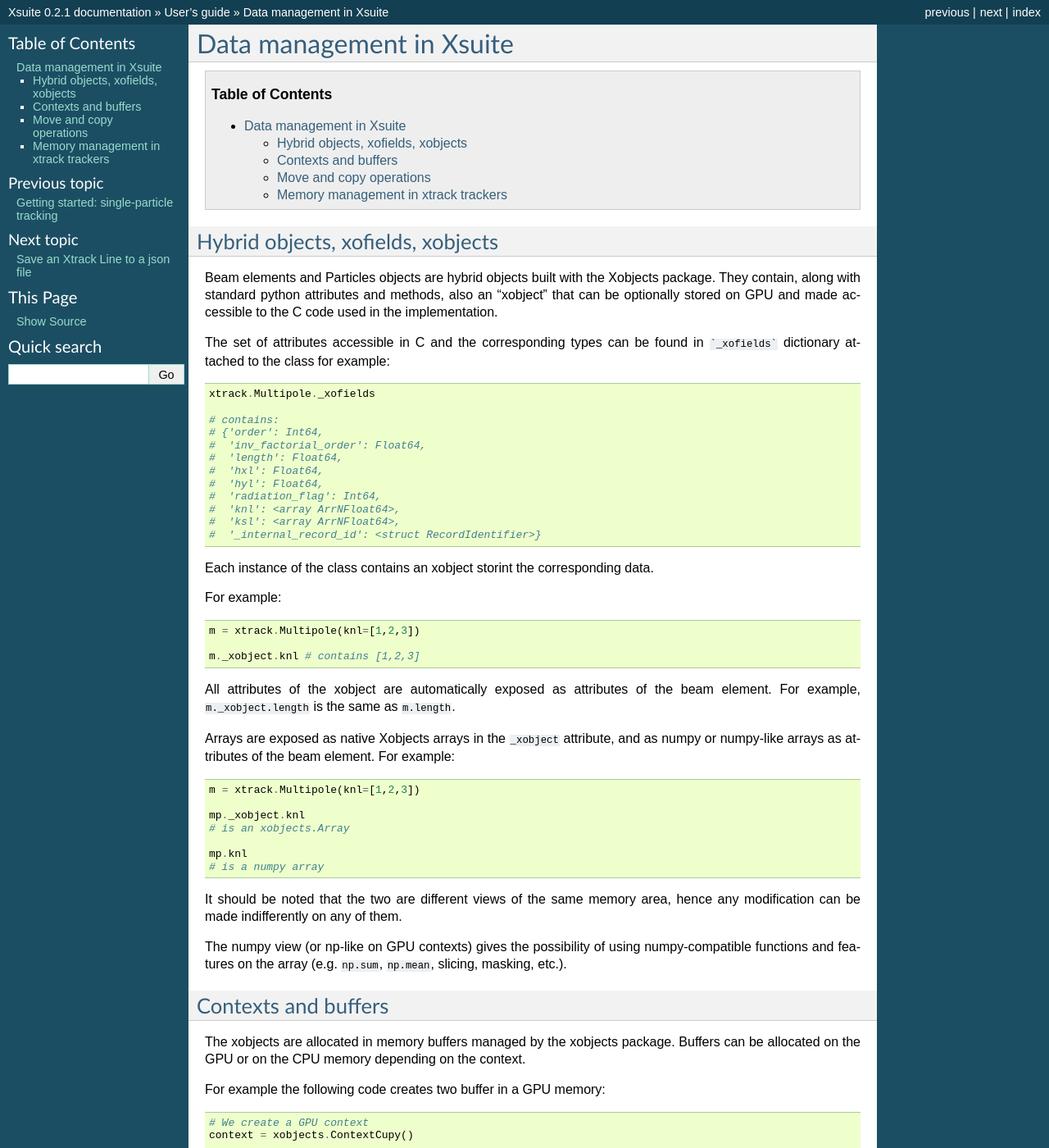
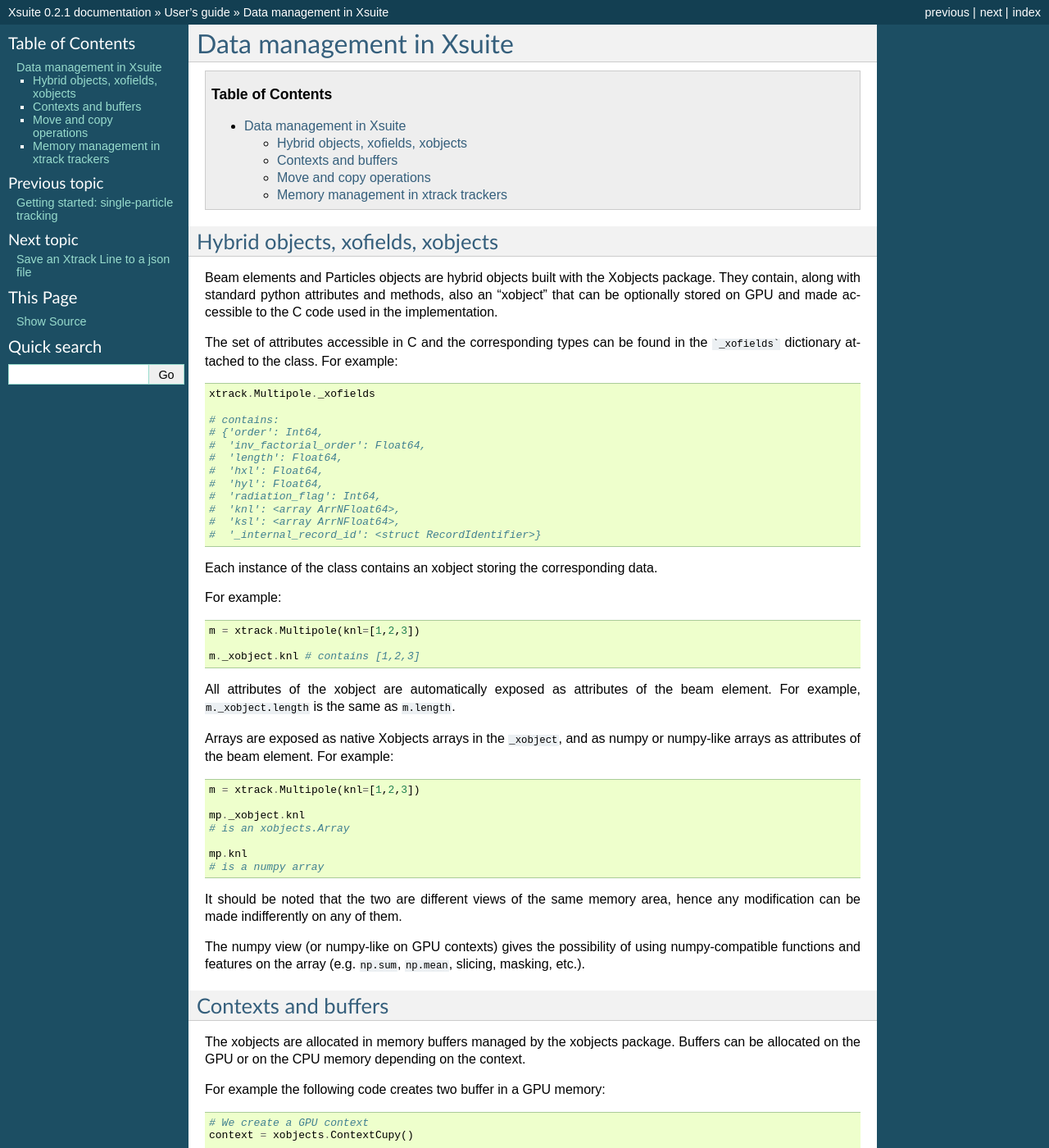
Before and after one commit to xsuite/xsuite, a Sphinx documentation site: the page built from docs/xsuite_data_management.rst, in a window 1280 px wide and 1400 px high. Shown: the whole window at 82% size. Built offline with Sphinx 7.4.7, drawn with Linux system fonts in a browser that asks for light colours; some of the changed text lies outside the part shown.

Commit message:
Quick push

````diff
--- a/docs/xsuite_data_management.rst
+++ b/docs/xsuite_data_management.rst
@@ -15,7 +15,7 @@
 the C code used in the implementation.
 
 The set of attributes accessible in C and the corresponding types can be found in
-```_xofields``` dictionary attached to the class for example:
+the ```_xofields``` dictionary attached to the class. For example:
 
 .. code-block:: python
 
@@ -32,7 +32,7 @@
     #  'ksl': <array ArrNFloat64>,
     #  '_internal_record_id': <struct RecordIdentifier>}
 
-Each instance of the class contains an xobject storint the corresponding data.
+Each instance of the class contains an xobject storing the corresponding data.
 
 For example:
 
@@ -45,7 +45,7 @@
 All attributes of the xobject are automatically exposed as attributes of the beam element.
 For example, ``m._xobject.length`` is the same as ``m.length``.
 
-Arrays are exposed as native Xobjects arrays in the ``_xobject`` attribute, and
+Arrays are exposed as native Xobjects arrays in the ``_xobject``, and
 as numpy or numpy-like arrays as attributes of the beam element. For example:
 
 .. code-block:: python
@@ -61,7 +61,7 @@
 It should be noted that the two are different views of the same memory area,
 hence any modification can be made indifferently on any of them.
 
-The numpy view (or np-like on GPU contexts) gives the possibility of using
+The numpy view (or numpy-like on GPU contexts) gives the possibility of using
 numpy-compatible functions and features on the array (e.g. ``np.sum``, ``np.mean``,
 slicing, masking, etc.).
 
````
Also changed, not shown: other parts of docs/xsuite_data_management.rst (+2 -2 lines).
